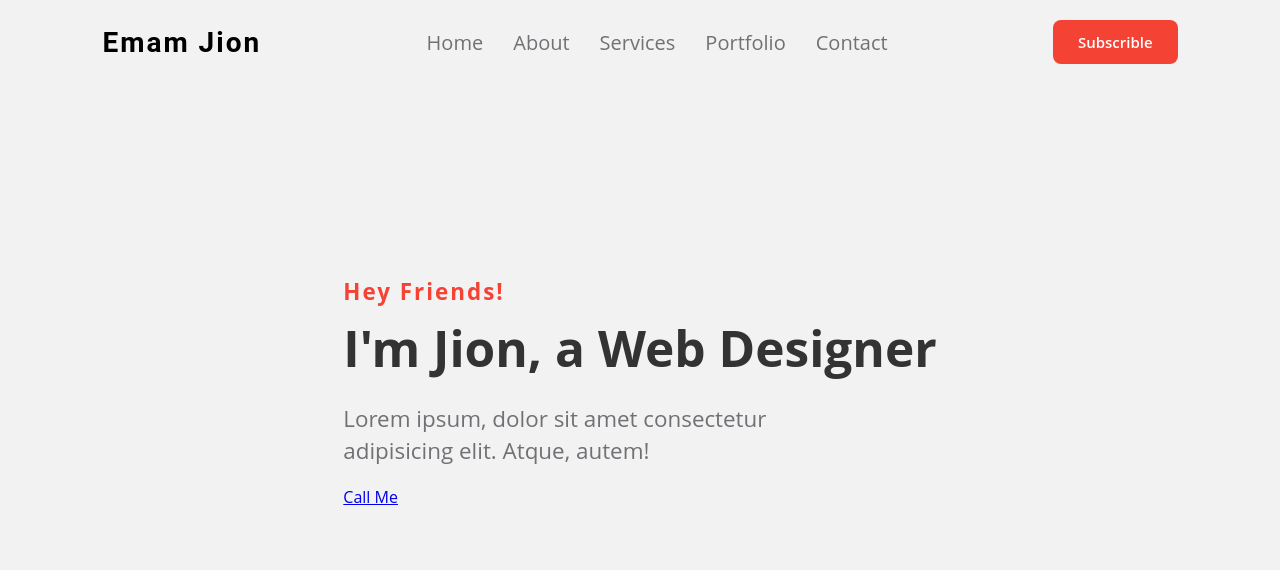
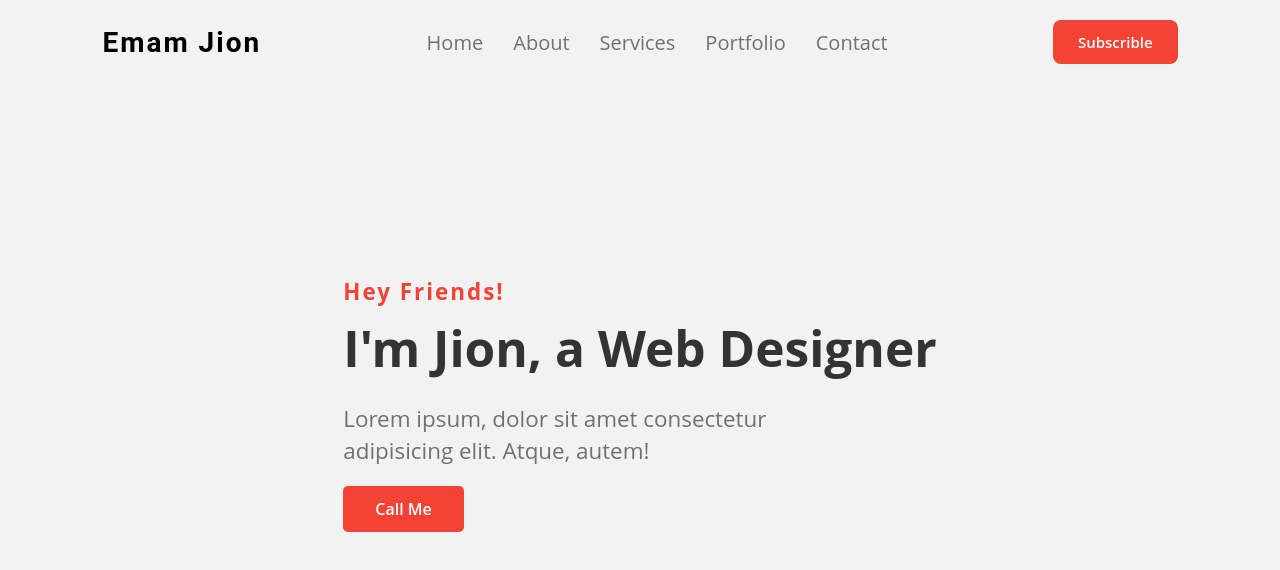
Before and after one commit to emamjion/my-final-repo, a plain HTML site: page index.html in a window 1280 px wide. Drawn offline with Linux system fonts and the light colour scheme.

Commit message:
added button design

```diff
--- a/style.css
+++ b/style.css
@@ -79,3 +79,18 @@ nav ul li a:hover{
     line-height: 1.4;
     margin-bottom: 20px;
 }
+.btn2{
+    display: inline-block;
+    text-decoration: none;
+    background-color: #f44335;
+    padding: 12px 32px;
+    color: #fff;
+    border-radius: 5px;
+    font-weight: 600;
+    transition: all 0.5s;
+}
+.btn2:hover{
+    border: 2px solid #f44335;
+    background: transparent;
+    color: #333;
+}
```
